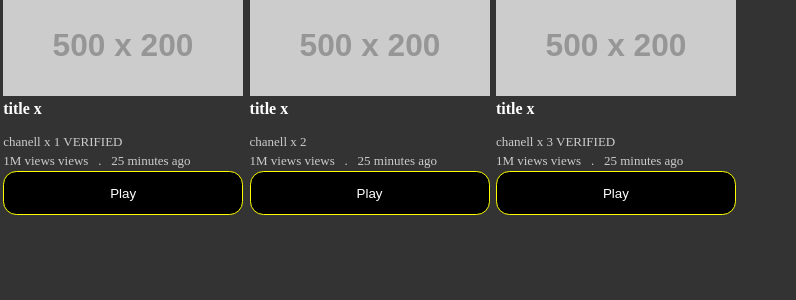
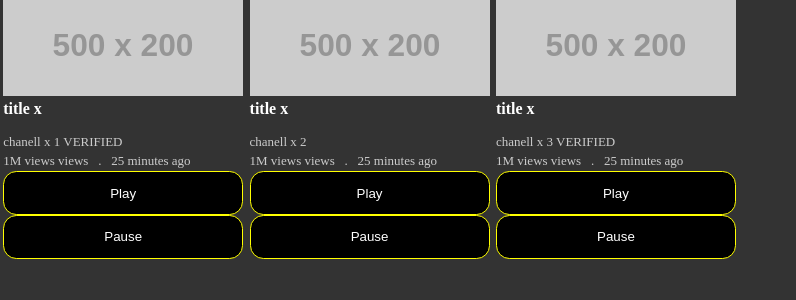
Before and after one commit to sjTheSahilJoseph/The-React, a React (Create React App) app in the folder first_app/: page / in a window 1280 px wide. Shown: the top 300 px of the page, without its empty margins (0-796 px from the left). Built offline with nearby package versions, Linux system fonts and the light colour scheme.

Commit message:
Play Pause Button

```diff
--- a/first_app/src/components/PlayButton.js
+++ b/first_app/src/components/PlayButton.js
@@ -1,19 +1,14 @@
 import './PlayButton.css';
 
-// Now console.log() is calling everytime because it is an expression. And it'll always call when render.
-// We use custom functions, or arrow functions.
-// By the way, these are called eventHandlers which handles the event.
-// By doing this, we say that this is defined but not executed, when the person clicks, this will be executed.
+// We can take props using this syntax as well. This is called destructuring
 
+function PlayButton({message="Default", name="Name"}) {
 
-// We just write name of the function, we don't call it.
+    function handleClick() {
+        // console.log({message});
+        // Here we don't have to use {}.
 
-function PlayButton() {
-
-    // typically we use these handleFunctions, or EventHandlers.
-    // This is just a convention to name it like this {handle<eventName>} but we can use any name.
-    function handleClick() {
-        console.log("clicked");
+        console.log(message);
     }
 
 
@@ -23,7 +18,7 @@ function PlayButton() {
             <button
             onClick={handleClick}
             >
-                Play
+        {name}
             </button>
 
         </>
--- a/first_app/src/components/Video.js
+++ b/first_app/src/components/Video.js
@@ -25,7 +25,10 @@ function Video(props) {
         <div className='channel'>{channel} {id} {verified && 'VERIFIED'}</div>
 
                 <div className='views'>{views} views <span>.</span> {time}</div>
-        <PlayButton/>
+
+        <PlayButton message='Play' name='Play'/>
+        <PlayButton message='Pause' name='Pause'/>
+
             </div>
         </>
 
```
